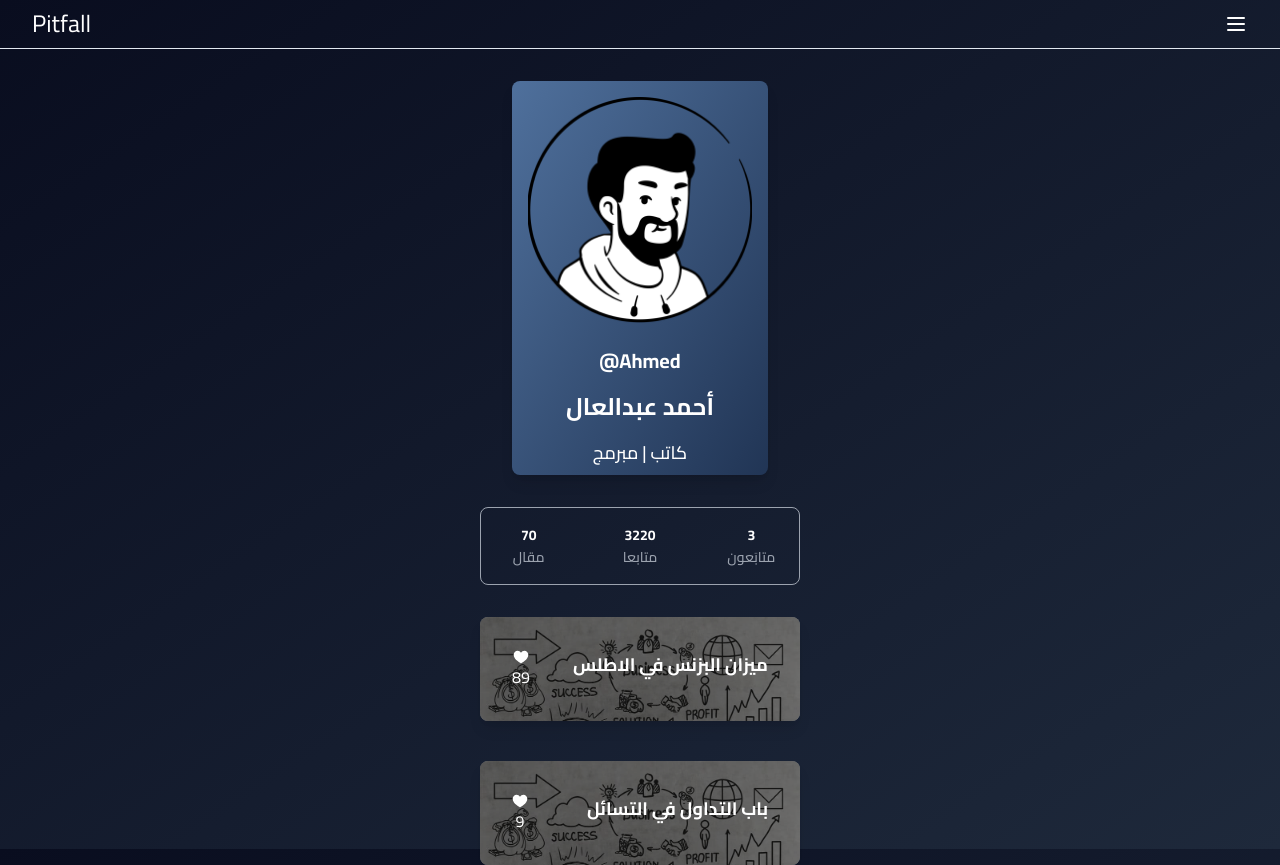
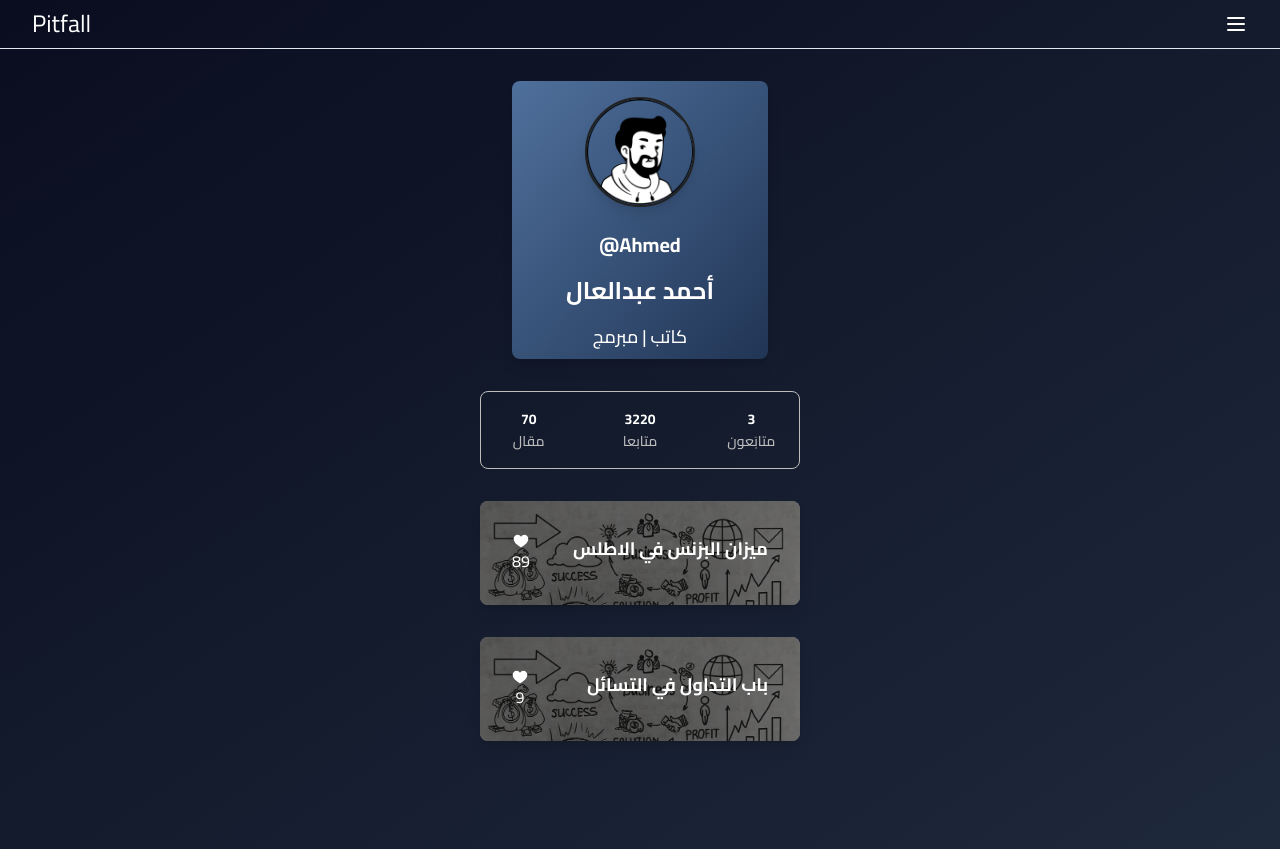
Before and after one commit to JaafarAlMuallim/SWE-363-Project, a Next.js app in the folder client/: page /profile in a window 1280 px wide. Built offline with nearby package versions, Linux system fonts and the light colour scheme.

Commit message:
enhanced avatar

```diff
--- a/client/app/profile/page.tsx
+++ b/client/app/profile/page.tsx
@@ -1,6 +1,10 @@
+"use client"
+
 import { Label } from "@/components/ui/label"
 import Article from "@/models/article";
 import ArticleCard from "../components/ArticleCard";
+import { Avatar } from "@material-tailwind/react";
+
 const articles: Article[] = [
     {
       id: 1,
@@ -26,9 +30,10 @@ const articles: Article[] = [
 
 export default function Profile() {
     return (
-        <div className="h-screen text-white flex flex-col items-center">
-            <div className="flex flex-col w-64 m-8 shadow-lg bg-gradient-to-br from-crd to-crd2 rounded-lg text-center">
-                <img src="bukha.png" className="m-4" />
+        <div className="h-screen w-screen text-white flex flex-col items-center">
+            <div className="flex flex-col justify-center items-center w-64 m-8 shadow-lg bg-gradient-to-br from-crd to-crd2 rounded-lg text-center">
+                {/* <img src="bukha.png" className="m-4" /> */}
+                <Avatar src="bukha.png" alt="avatar" size="xxl" className="m-4 shadow-lg" withBorder={true} variant="circular"/>
                 <Label className="font-bold text-xl m-2" dir="ltr">@Ahmed</Label>
                 <Label className="font-bold text-2xl m-2">أحمد عبدالعال</Label>
                 <Label className="text-lg m-2">كاتب | مبرمج</Label>
@@ -50,7 +55,7 @@ export default function Profile() {
                 </div>
             </div>
 
-            <div className="w-full m-8 gap-10 h-8 flex flex-col items-center">
+            <div className="w-full m-8 gap-8 h-8 flex flex-col items-center">
                 {articles.map((article) => {
                     return <ArticleCard article={article} key={article.id} />;
                 })}
--- a/client/package.json
+++ b/client/package.json
@@ -10,6 +10,7 @@
   },
   "dependencies": {
     "@hookform/resolvers": "^3.3.2",
+    "@material-tailwind/react": "^2.1.4",
     "@radix-ui/react-accordion": "^1.1.2",
     "@radix-ui/react-label": "^2.0.2",
     "@radix-ui/react-popover": "^1.0.7",
--- a/client/tailwind.config.js
+++ b/client/tailwind.config.js
@@ -1,5 +1,8 @@
 /** @type {import('tailwindcss').Config} */
-module.exports = {
+
+const withMT = require("@material-tailwind/react/utils/withMT");
+
+module.exports = withMT({
   darkMode: ["class"],
   content: [
     './pages/**/*.{ts,tsx}',
@@ -79,4 +82,4 @@ module.exports = {
     },
   },
   plugins: [require("tailwindcss-animate")],
-}
+})
```
Also changed, not shown: 1 other file (tests, documents, lock files or other folders).
